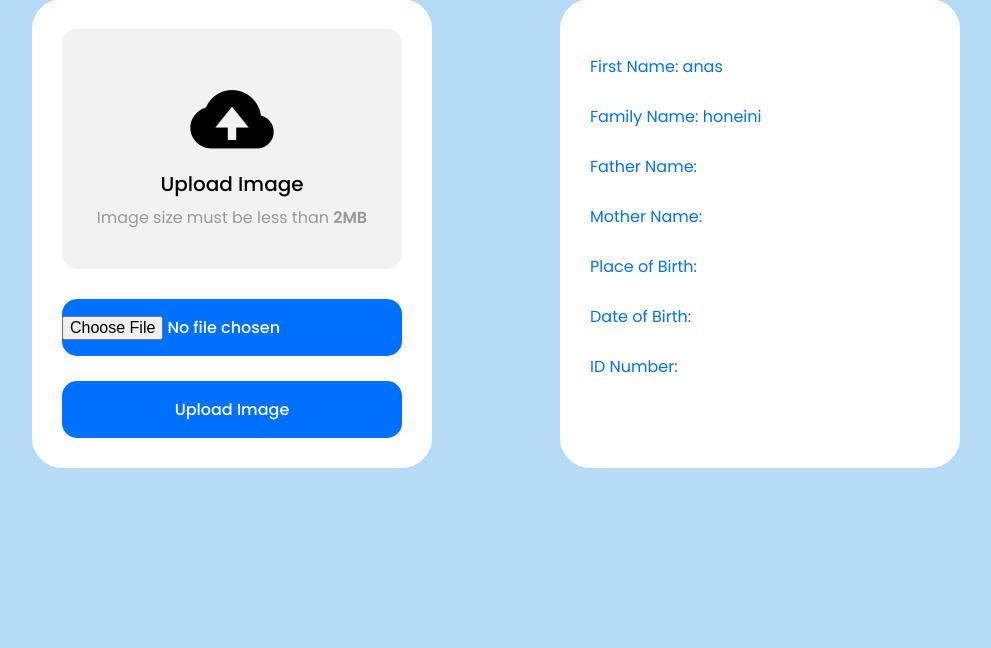
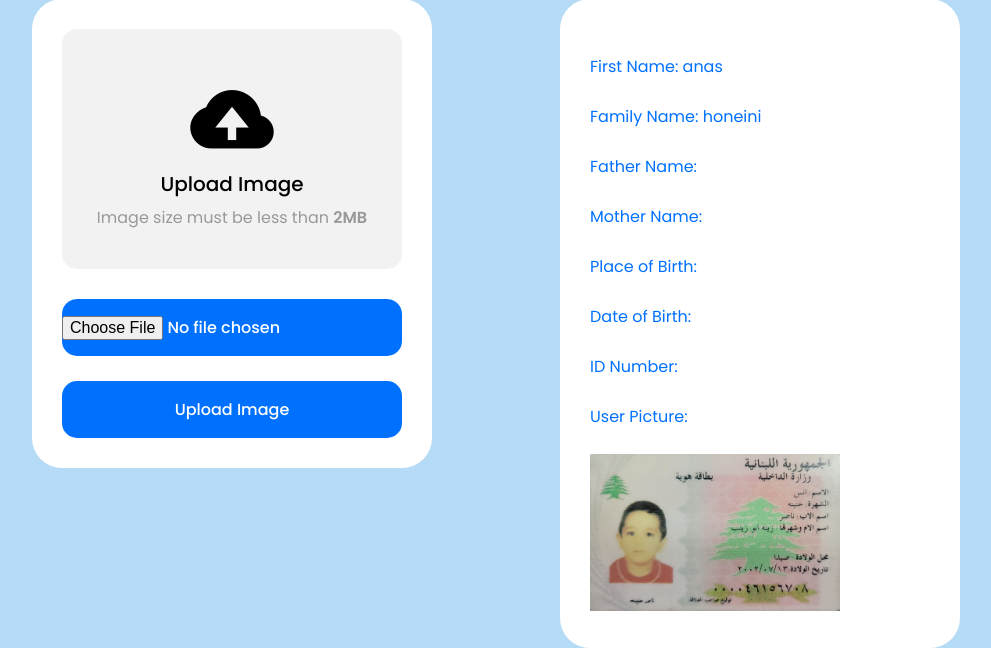
Before and after one commit to AnasHoneini/COE599E_DataScience_Project, a Flask app: page / in a window 1280 px wide. Shown: the part 208-856 px from the top of the page, without its empty margins (224-1215 px from the left). Before the commit the page ends 676 px from the top, so only its background shows below. Run offline with Flask 3, Linux system fonts and the light colour scheme.

Commit message:
models +pic

```diff
--- a/static/style.css
+++ b/static/style.css
@@ -49,6 +49,7 @@
 	align-items: center;
 	max-width: 400px;
 	width: 100%;
+	height: 50%;
 	background: #fff;
 	padding: 30px;
 	border-radius: 30px;
--- a/templates/main.html
+++ b/templates/main.html
@@ -50,6 +50,11 @@
         <p>Date of Birth:</p>
         <br>
         <p>ID Number:</p>
+        <br>
+        <p> User Picture: </p>
+        <br>
+        <img src="../static/20230428_202016.jpg" width="250" alt="Image description">
+
       </div>
 
   </body>
```
Also changed, not shown: static/20230428_202016.jpg (added), 5 other files.
